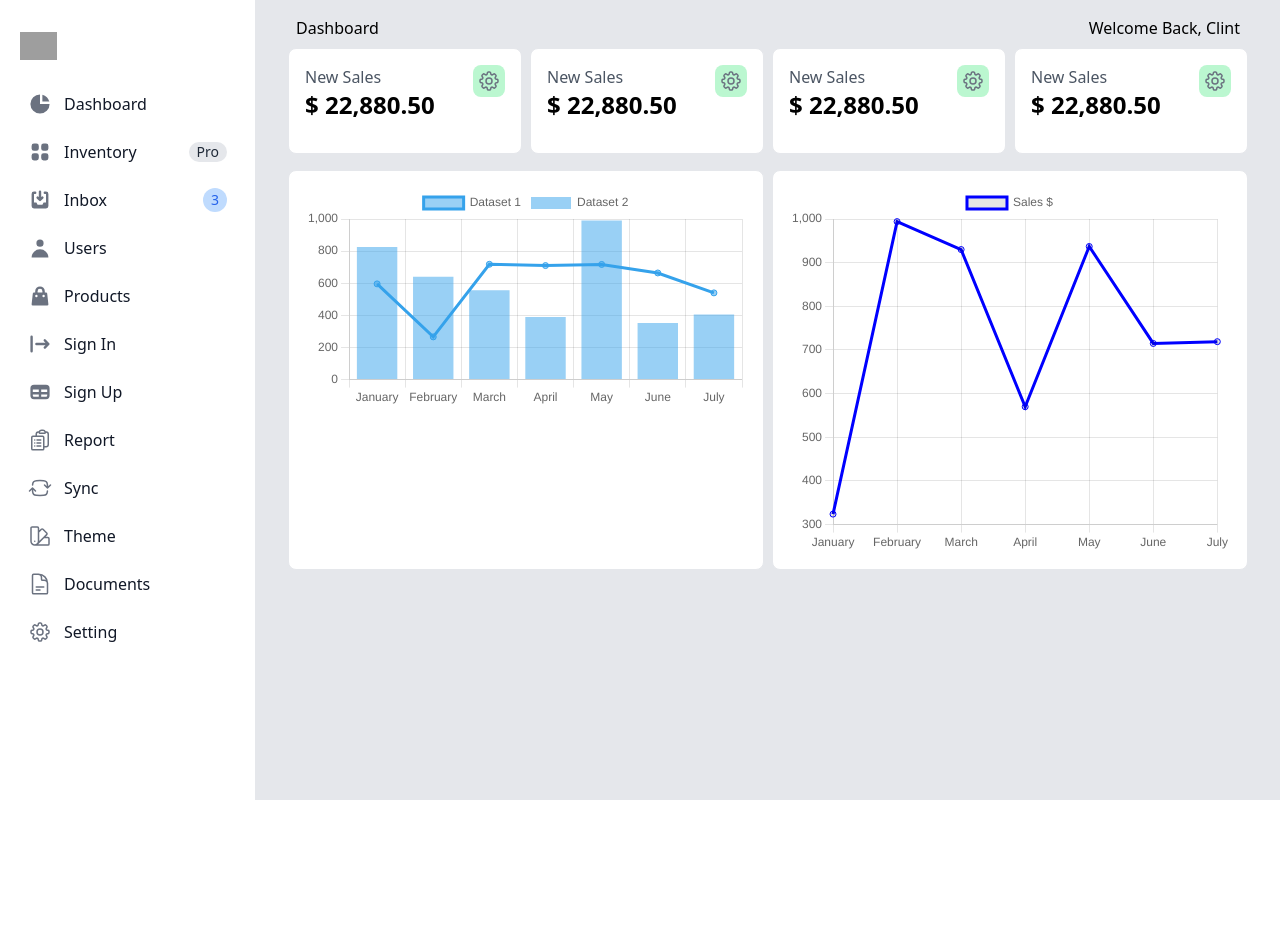
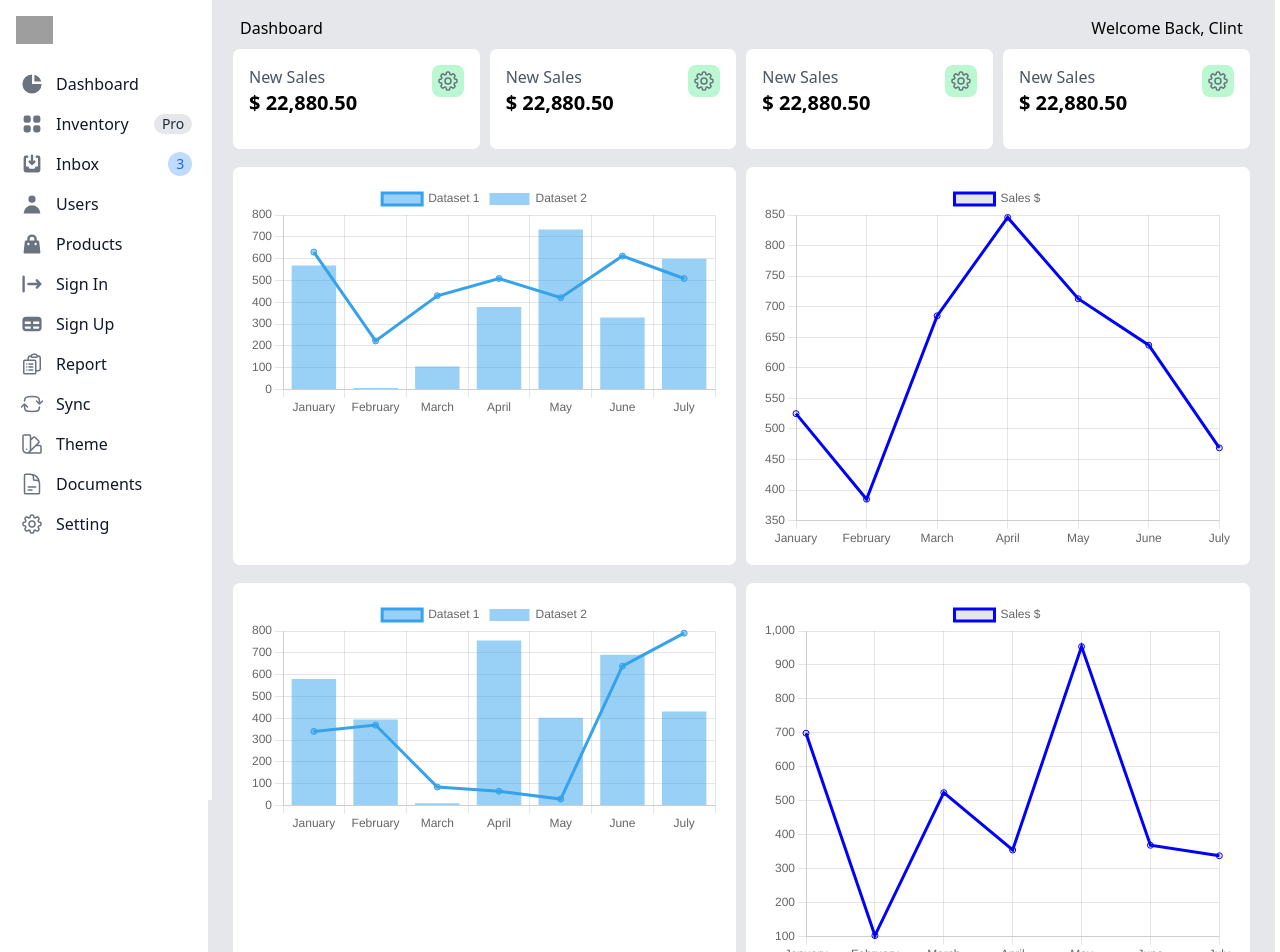
Before and after one commit to laveezah-noor/point-of-sale-terminal, a React (Create React App) app: page / in a window 1280 px wide. Shown: the top 952 px of the page. Before the commit the page ends 800 px from the top, so only its background shows below. Built offline with nearby package versions, Linux system fonts and the light colour scheme; grey boxes are pictures that could not be loaded.

Commit message:
dashboard styled

```diff
--- a/src/App.js
+++ b/src/App.js
@@ -23,13 +23,14 @@ const router = createBrowserRouter([
 
 function App() {
   return (
-    <div className='flex '>
-      <Sidebar/>
-
+    <div className=''>
+      <Sidebar className="">
       {/* Main Page */}
-      <div className='container mx-auto px-6 bg-gray-200'>
+      <div className='px-4 bg-gray-200'>
         <RouterProvider router={router} />
       </div>
+      {/* <div className='bg-white grid-cols-3 col-span-8 h-screen w-full'></div> */}
+      </Sidebar>
     </div>
     );
 }
--- a/src/components/sidebar.js
+++ b/src/components/sidebar.js
@@ -121,14 +121,12 @@ const components = [
     }
 ]
 
-export default function Sidebar() {
+export default function Sidebar({children}) {
   return (
-    <div class="">
-
-
+    <div className='flex'>
         <aside
         //  rounded bg-gray-50 dark:bg-gray-800
-        class="flex flex-col w-64 h-screen px-5 py-8 overflow-y-auto bg-white border-r rtl:border-r-0 rtl:border-l dark:bg-gray-900 dark:border-gray-700"
+        class="flex flex-col justify-between fixed top-0 w-1/6 h-screen p-4 overflow-y-auto bg-white border-r rtl:border-r-0 rtl:border-l dark:bg-gray-900 dark:border-gray-700"
          aria-label="Sidebar">
                 <a className='space-y-3' href="#">
                     <img class="w-auto h-7" src="https://merakiui.com/images/logo.svg" alt=""/>
@@ -141,15 +139,22 @@ export default function Sidebar() {
                     {components.map((item) => {
                     return <li>
                     <a href={item.link}
-                        class="flex items-center p-2 text-base font-normal text-gray-900 rounded-lg dark:text-gray-200 hover:bg-gray-100 dark:hover:bg-gray-800 dark:hover:text-gray-200 hover:text-gray-700">
+                        class="flex items-center p-1 text-base font-normal text-gray-900 rounded-lg dark:text-gray-200 hover:bg-gray-100 dark:hover:bg-gray-800 dark:hover:text-gray-200 hover:text-gray-700">
                         {item.icon}
                         <span class="flex-1 ml-3 whitespace-nowrap">{item.title}</span>
                         {item.extra}
                     </a>
                 </li>
                     })}
+                </ul>
+            </div>
+        </aside>
+        <main className='ml-52 w-5/6'>{children}</main>
+    </div>
+  )
+}
 
-                    {/* <li>
+{/* <li>
                         <a href="#"
                             class="flex items-center p-2 text-base font-normal text-gray-900 rounded-lg dark:text-white hover:bg-gray-100 dark:hover:bg-gray-700">
                             <svg class="w-6 h-6 text-gray-500 transition duration-75 dark:text-gray-400 group-hover:text-gray-900 dark:group-hover:text-white"
@@ -236,9 +241,3 @@ export default function Sidebar() {
                             <span class="flex-1 ml-3 whitespace-nowrap">Sign Up</span>
                         </a>
                     </li> */}
-                </ul>
-            </div>
-        </aside>
-    </div>
-  )
-}
--- a/src/components/topCards.js
+++ b/src/components/topCards.js
@@ -46,7 +46,7 @@ export const TopCards = () => {
             <div className='lg:col-span-2 col-span-1 bg-white flex justify-between w-full border p-4 rounded-lg'>
             <div className='flex flex-col w-full pb-4'>
                 <span className='text-gray-600'>New Sales</span>
-                <span className='text-2xl font-bold'>$ 22,880.50</span>
+                <span className='text-xl font-bold'>$ 22,880.50</span>
             </div>
             <div className='bg-green-200 justify-center items-center rounded-lg box-content w-6 h-6 p-1'>
                 <svg xmlns="http://www.w3.org/2000/svg" fill="none" viewBox="0 0 24 24" stroke-width="1.5" stroke="currentColor"
--- a/src/routes/dashboard-page.js
+++ b/src/routes/dashboard-page.js
@@ -4,10 +4,12 @@ import { LineChart, AreaChart } from '../components/AreaChart'
 
 export default function DashboardPage() {
   return (
-    <div className=''>
+    <>
     <div className='flex justify-between px-4 pt-4'>
       <h2>Dashboard</h2>
       <h2>Welcome Back, Clint</h2>
+    </div>
+    <div>
 
     </div>
     <TopCards/>
@@ -18,7 +20,13 @@ export default function DashboardPage() {
       <AreaChart/>
       <LineChart/>
     </div>
-    <div></div>
+    <div
+    // className='p-4 flex gap-2'
+    className='grid md:grid-cols-4 grid-cols-1 gap-2 p-2'
+    >
+      <AreaChart/>
+      <LineChart/>
     </div>
+    </>
   )
 }
```
